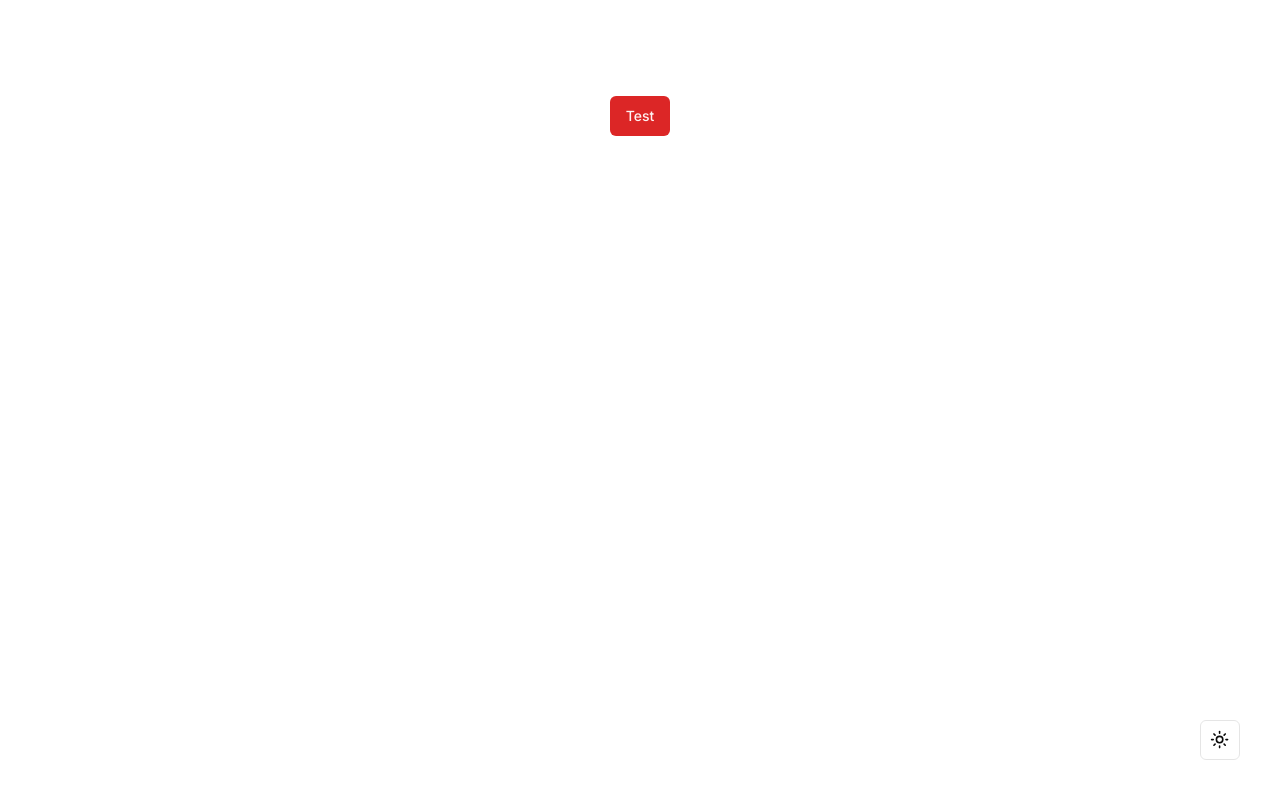
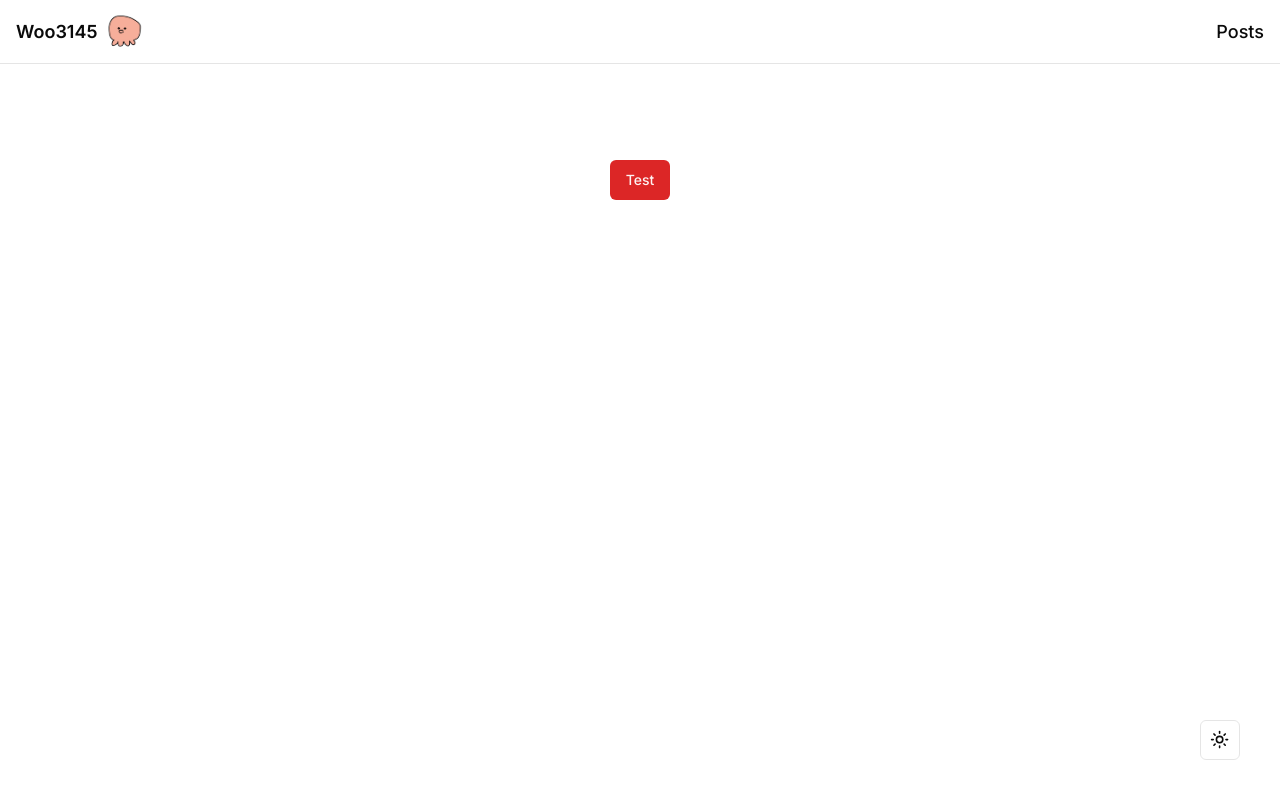
Before and after one commit to woo3145/nextjs14-blog-starter, a Next.js app: page / in a window 1280 px wide. Shown: the top 798 px of the page. Built offline with nearby package versions, Linux system fonts and the light colour scheme.

Commit message:
✨ 레이아웃 헤더 작업

```diff
--- a/src/app/(subpages)/components/header.tsx
+++ b/src/app/(subpages)/components/header.tsx
@@ -1,12 +1,46 @@
 import Link from 'next/link';
 import { Home } from 'lucide-react';
+import Image from 'next/image';
+import { buttonVariants } from '@/components/ui/button';
+import { cn } from '@/lib/utils';
 
 export default function Header() {
   return (
-    <header>
-      <Link href="/">
-        <Home />
-      </Link>
+    <header className="fixed top-0 left-0 w-full">
+      <div className="flex items-center justify-between w-full max-w-screen-2xl mx-auto h-16 bg-background border-b">
+        <Link
+          href="/"
+          className={cn(
+            buttonVariants({ variant: 'ghost' }),
+            'flex items-center h-12'
+          )}
+        >
+          <span className="font-semibold text-lg">Woo3145</span>
+          <Image
+            src="/문어_1.png"
+            alt="logo"
+            className="w-14 h-14"
+            width={200}
+            height={200}
+          />
+        </Link>
+
+        <nav>
+          <ul className="flex items-center gap-2">
+            <li>
+              <Link
+                href="/posts"
+                className={cn(
+                  buttonVariants({ variant: 'ghost' }),
+                  'text-lg cursor-pointer font-medium h-12'
+                )}
+              >
+                Posts
+              </Link>
+            </li>
+          </ul>
+        </nav>
+      </div>
     </header>
   );
 }
--- a/src/app/(subpages)/layout.tsx
+++ b/src/app/(subpages)/layout.tsx
@@ -14,8 +14,7 @@ export default function SubLayout({
 }>) {
   return (
     <>
-      <Header />
-      {children}
+      <div>{children}</div>
     </>
   );
 }
--- a/src/app/(subpages)/posts/[slug]/layout.tsx
+++ b/src/app/(subpages)/posts/[slug]/layout.tsx
@@ -12,7 +12,7 @@ export default async function PostLayout({
     <>
       <article
         className={cn(
-          'prose lg:prose-2xl dark:prose-invert w-full bg-background text-foreground'
+          'prose lg:prose-2xl dark:prose-invert w-full bg-background text-foreground pt-8'
         )}
       >
         {children}
--- a/src/app/(subpages)/posts/[slug]/page.tsx
+++ b/src/app/(subpages)/posts/[slug]/page.tsx
@@ -21,11 +21,11 @@ export default async function PostPage({
       <header
         className={cn(
           'prose-ul:m-0 prose-ul:p-0 prose-li:m-0 prose-li:p-0 prose-h2:m-0',
-          'flex flex-col gap-4 py-4 mb-4'
+          'flex flex-col gap-4 py-4'
         )}
       >
         <h2 className="">{post.title}</h2>
-        <div className="flex items-center space-x-8">
+        <div className="flex items-center space-x-4">
           <span className="text-foreground/60 font-semibold">
             {post.date.toISOString().split('T')[0]}
           </span>
--- /dev/null
+++ b/src/app/(subpages)/posts/page.tsx
@@ -0,0 +1,20 @@
+import getPosts from '@/lib/get-posts';
+
+export default async function PostPage({
+  params,
+}: {
+  params: {
+    slug: string;
+  };
+}) {
+  const posts = await getPosts();
+  return (
+    <div className="w-full flex flex-col px-6">
+      <ul>
+        {posts.map((post) => {
+          return <li key={post.title}>{post.title}</li>;
+        })}
+      </ul>
+    </div>
+  );
+}
--- a/src/app/layout.tsx
+++ b/src/app/layout.tsx
@@ -3,6 +3,7 @@ import { Inter } from 'next/font/google';
 import './styles/globals.css';
 import { ThemeProvider } from '@/components/providers/theme-provider';
 import { DarkModeToggle } from '@/components/darkmode-toggle';
+import Header from './(subpages)/components/header';
 
 const inter = Inter({ subsets: ['latin'] });
 
@@ -69,7 +70,8 @@ export default function RootLayout({
           enableSystem
           disableTransitionOnChange
         >
-          {children}
+          <Header />
+          <div className="pt-16">{children}</div>
           <DarkModeToggle />
         </ThemeProvider>
       </body>
--- a/src/app/styles/globals.css
+++ b/src/app/styles/globals.css
@@ -51,10 +51,10 @@
 
 @layer base {
   * {
-    @apply border-border text-base leading-relaxed;
+    @apply border-border text-base leading-relaxed bg-background text-foreground;
   }
   body {
-    @apply flex flex-col relative bg-background text-foreground;
+    @apply flex flex-col relative;
   }
 
   article {
```
Also changed, not shown: public/문어_1.png (added).
